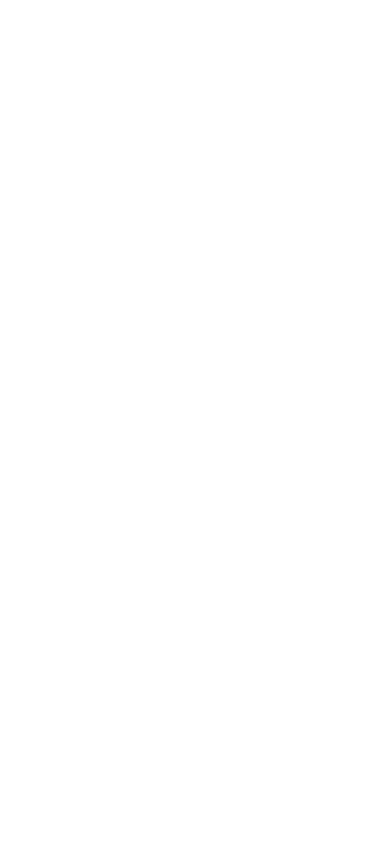
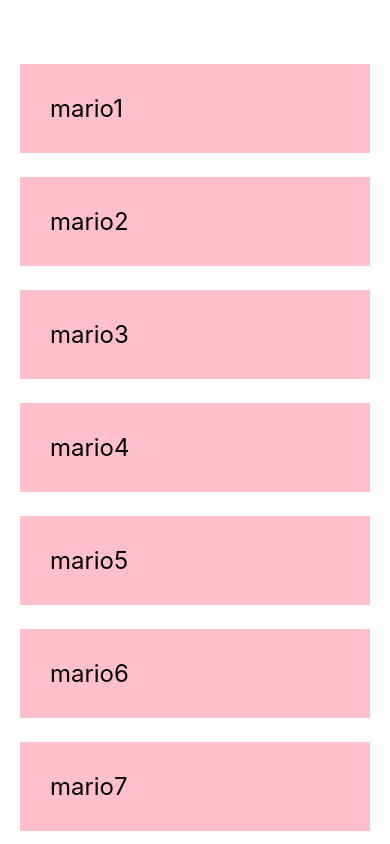
Before and after one commit to SinkLineP/React_Native_2023, a React Native app: screen / in a window 390 px wide. Built offline with nearby package versions, Linux system fonts and the light colour scheme.

Commit message:
finish Lesson 6 | Lists & ScrollView

```diff
--- a/App.js
+++ b/App.js
@@ -1,6 +1,6 @@
 import { StatusBar } from 'expo-status-bar';
 import { useState } from 'react';
-import {StyleSheet, View} from 'react-native';
+import {StyleSheet, Text, View, ScrollView} from 'react-native';
 
 export default function App() {
   const [people, setPeople] = useState([
@@ -9,10 +9,22 @@
     {name: "mario3", key: 3},
     {name: "mario4", key: 4},
     {name: "mario5", key: 5},
+    {name: "mario6", key: 6},
+    {name: "mario7", key: 7},
+    {name: "mario8", key: 8},
   ])
 
   return (
     <View style={styles.container}>
+      <ScrollView>
+        {
+          people.map((item) => (
+            <View key={item.key}>
+              <Text style={styles.item}>{item.name}</Text>
+            </View>
+          ))
+        }
+      </ScrollView>
       <StatusBar style="auto" />
     </View>
   );
@@ -22,7 +34,13 @@
   container: {
     flex: 1,
     backgroundColor: '#fff',
-    alignItems: 'center',
-    justifyContent: 'center',
+    paddingTop: 40,
+    paddingHorizontal: 20
+  },
+  item: {
+    marginTop: 24,
+    padding: 30,
+    backgroundColor: "pink",
+    fontSize: 24
   }
 });
```
